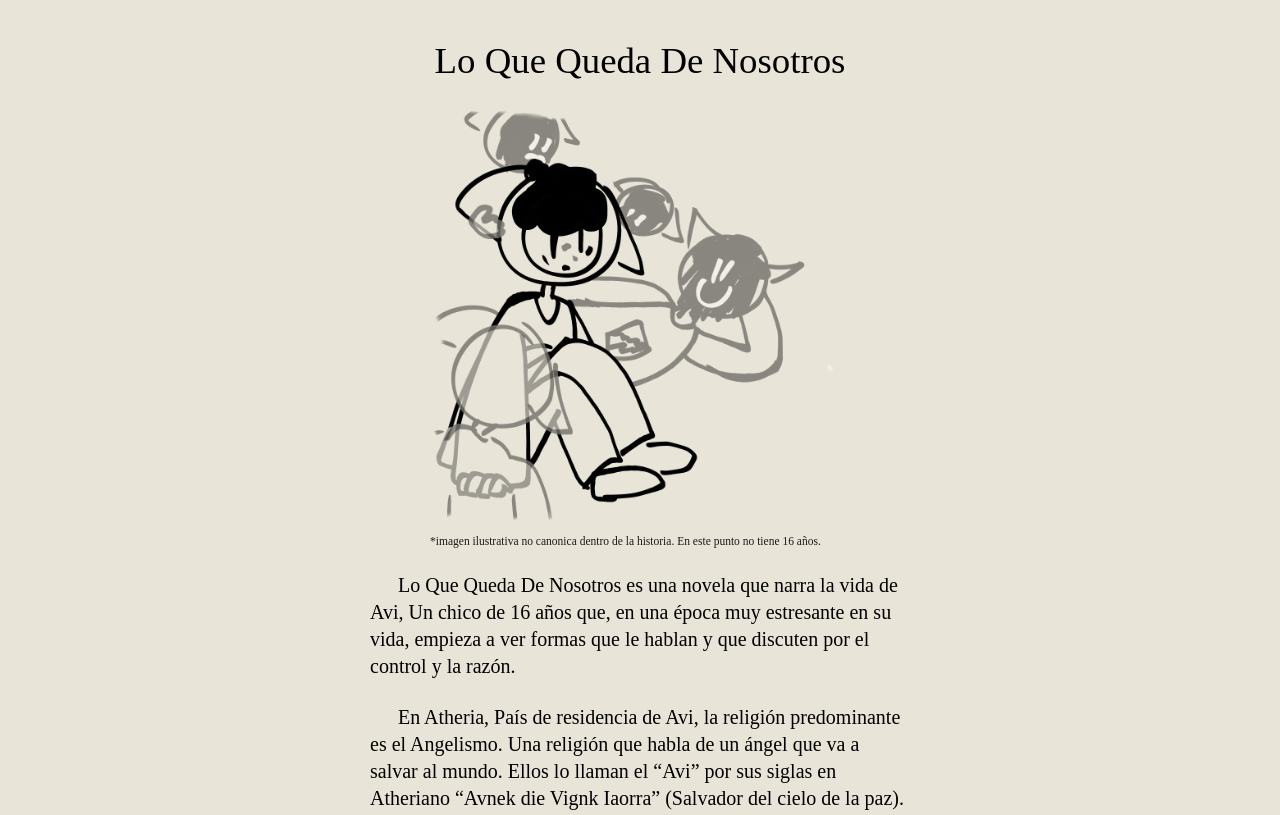
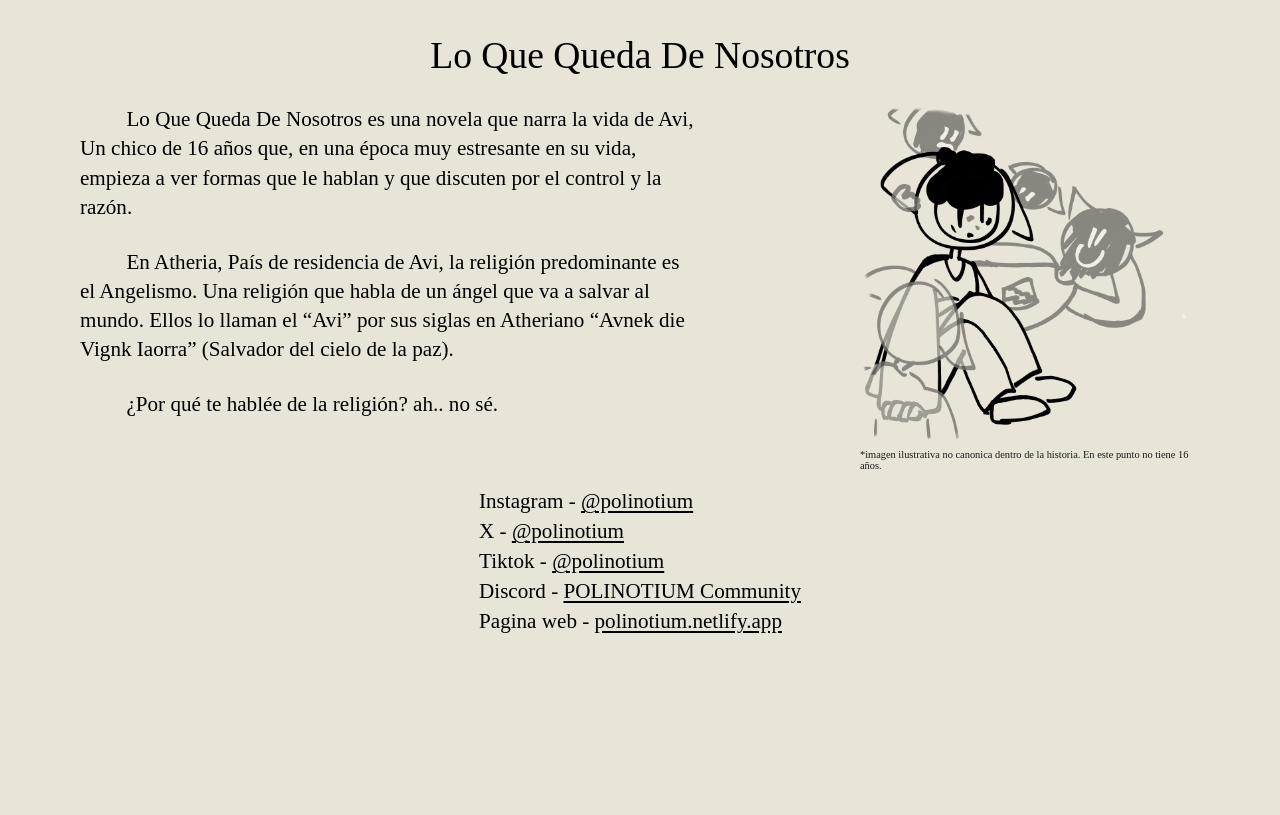
Before and after one commit to ig1332/LQQDN-webos, a plain HTML site: page index.html in a window 1280 px wide. Shown: the top 815 px of the page. Drawn offline with Linux system fonts and the light colour scheme.

Commit message:
index.html

```diff
--- a/index.html
+++ b/index.html
@@ -35,6 +35,11 @@
       text-align: center;
       margin-bottom: 25px;
       line-height: 1.15;
+    }
+
+    .content-grid {
+      display: flex;
+      flex-direction: column;
     }
 
     .illustration-wrapper {
@@ -76,6 +81,12 @@
       text-indent: 0;
     }
 
+    .outro-links {
+      display: flex;
+      flex-direction: column;
+      align-items: flex-start;
+    }
+
     .links-list {
       list-style: none;
       font-size: 1.25rem;
@@ -85,14 +96,95 @@
 
     .links-list a {
       color: #000000;
-      text-decoration: none;
-      border-bottom: 1px solid rgba(0, 0, 0, 0.35);
-      transition: opacity 0.2s, border-color 0.2s;
+      text-decoration: underline;
+      text-underline-offset: 3px;
+      transition: opacity 0.2s;
     }
 
     .links-list a:hover {
       opacity: 0.65;
-      border-bottom-color: #000000;
+    }
+
+    /* Formato PC y pantallas panorámicas (16:9 / escritorio) */
+    @media (min-width: 900px), (orientation: landscape) and (min-aspect-ratio: 16/10) and (min-width: 768px), (pointer: fine) and (min-width: 820px) {
+      body.desktop-view,
+      :root {
+        --es-pc-layout: 1;
+      }
+
+      body {
+        padding: 34px 48px 60px 48px;
+      }
+
+      .container {
+        max-width: 1120px;
+      }
+
+      h1 {
+        font-size: 2.35rem;
+        margin-bottom: 28px;
+      }
+
+      .content-grid {
+        display: grid;
+        grid-template-columns: 1.15fr 0.85fr;
+        column-gap: 48px;
+        align-items: start;
+      }
+
+      .story-text {
+        grid-column: 1;
+        font-size: 1.32rem;
+        line-height: 1.38;
+      }
+
+      .story-text p {
+        margin-bottom: 26px;
+        text-indent: 2.2em;
+      }
+
+      .story-text p.no-indent {
+        display: none;
+      }
+
+      .illustration-wrapper {
+        grid-column: 2;
+        margin-bottom: 0;
+        align-items: flex-end;
+      }
+
+      .illustration-wrapper img {
+        max-width: 340px;
+      }
+
+      .caption {
+        max-width: 340px;
+        font-size: 0.65rem;
+        margin-top: 4px;
+      }
+
+      .outro-links {
+        grid-column: 1 / -1;
+        align-items: center;
+        text-align: left;
+        margin-top: 12px;
+      }
+
+      .desktop-cta {
+        display: block;
+        font-size: 1.32rem;
+        margin-bottom: 18px;
+        transform: translateX(-20px);
+      }
+
+      .links-list {
+        font-size: 1.32rem;
+        line-height: 1.42;
+      }
+    }
+
+    .desktop-cta {
+      display: none;
     }
 
     @media (max-width: 480px) {
@@ -110,11 +202,7 @@
   <main class="container">
     <h1>Lo Que Queda De Nosotros</h1>
 
-    <div class="illustration-wrapper">
-      <img src="image.png" alt="Ilustración de Avi y las formas - Lo Que Queda De Nosotros">
-      <p class="caption">*imagen ilustrativa no canonica dentro de la historia. En este punto no tiene 16 años.</p>
-    </div>
-
+    <div class="content-grid">
       <div class="story-text">
         <p>Lo Que Queda De Nosotros es una novela que narra la vida de Avi, Un chico de 16 años que, en una época muy estresante en su vida, empieza a ver formas que le hablan y que discuten por el control y la razón.</p>
 
@@ -125,6 +213,13 @@
         <p class="no-indent">¿Quieres saber más? visita mis otras redes!</p>
       </div>
 
+      <div class="illustration-wrapper">
+        <img src="image.png" alt="Ilustración de Avi y las formas - Lo Que Queda De Nosotros">
+        <p class="caption">*imagen ilustrativa no canonica dentro de la historia. En este punto no tiene 16 años.</p>
+      </div>
+
+      <div class="outro-links">
+        <p class="desktop-cta">¿Quieres saber más? visita mis otras redes!</p>
         <ul class="links-list">
           <li>Instagram - <a href="https://instagram.com/polinotium" target="_blank">@polinotium</a></li>
           <li>X - <a href="https://x.com/polinotium" target="_blank">@polinotium</a></li>
@@ -132,7 +227,28 @@
           <li>Discord - <a href="https://discord.gg/kBsEVcuaHS" target="_blank">POLINOTIUM Community</a></li>
           <li>Pagina web - <a href="https://polinotium.netlify.app" target="_blank">polinotium.netlify.app</a></li>
         </ul>
+      </div>
+    </div>
   </main>
+
+  <script>
+    function aplicarDeteccionPantalla() {
+      const ancho = window.innerWidth;
+      const alto = window.innerHeight || 1;
+      const relacionAspecto = ancho / alto;
+      const esAspecto16a9 = Math.abs(relacionAspecto - (16 / 9)) < 0.22 && ancho >= 768;
+      const esEscritorio = window.matchMedia('(pointer: fine)').matches && ancho >= 820;
+
+      if (esEscritorio || esAspecto16a9 || ancho >= 900) {
+        document.body.classList.add('desktop-view');
+      } else {
+        document.body.classList.remove('desktop-view');
+      }
+    }
+
+    aplicarDeteccionPantalla();
+    window.addEventListener('resize', aplicarDeteccionPantalla);
+  </script>
 
 </body>
 </html>
```
Lines whose indentation alone changed are shown as unchanged.
